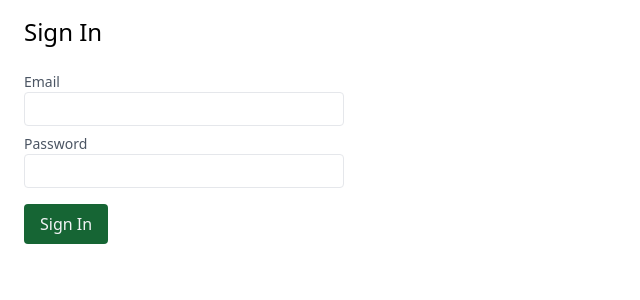
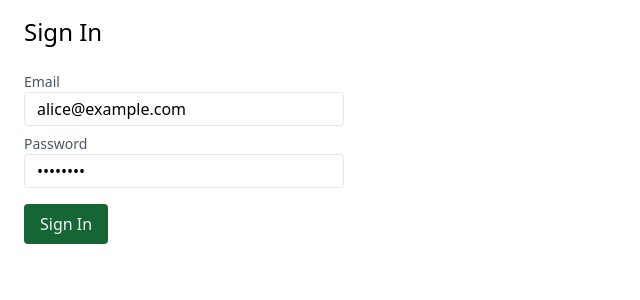
Before and after one commit to tamy-vivas/next-tutorial, a Next.js app in the folder next-shop/: page /sign-in in a window 1280 px wide. Shown: the top 300 px of the page, without its empty margins (0-640 px from the left). Built offline with nearby package versions, Linux system fonts and the light colour scheme.

Commit message:
feat: Sign in API request

```diff
--- a/next-shop/src/lib/api.ts
+++ b/next-shop/src/lib/api.ts
@@ -11,8 +11,8 @@ export class ApiError extends Error {
   }
 }
 
-export const fetchJson = async (url: string): Promise<any> => {
-  const response = await fetch(url);
+export const fetchJson = async (url: string, options: any): Promise<any> => {
+  const response = await fetch(url, options);
   if (!response.ok) {
     throw new ApiError(url, response.status);
   }
--- a/next-shop/src/pages/index-1a.tsx
+++ b/next-shop/src/pages/reder-methods/index-1a.tsx
@@ -1,7 +1,7 @@
 //Option 1: fetch products on the server side (in getStaticProps)
 import Head from 'next/head'
-import Title from '../components/Title';
-import { Product, getProducts } from '../lib/product';
+import Title from '../../components/Title';
+import { Product, getProducts } from '../../lib/product';
 
 
 export const getStaticProps = async () => {
--- a/next-shop/src/pages/sign-in.tsx
+++ b/next-shop/src/pages/sign-in.tsx
@@ -3,15 +3,21 @@ import Input from '../components/Input';
 import Field from '../components/Field';
 import Button from '../components/Button';
 import { FormEventHandler, useState } from 'react';
+import { fetchJson } from '../lib/api';
 
 const SignInPage: React.FC = () => {
 
-    const [email, setEmail] = useState('');
-    const [password, setPassword] = useState('');
+    const [email, setEmail] = useState('alice@example.com');
+    const [password, setPassword] = useState('Alice123');
 
-    const handleSubmit: FormEventHandler<HTMLFormElement> = (event) => {
+    const handleSubmit: FormEventHandler<HTMLFormElement> = async (event) => {
         event.preventDefault();
-        console.log('should submit', { email, password });
+        const response = await fetchJson('http://localhost:1337/auth/local', {
+            method: 'POST',
+            headers: { 'Content-Type': 'application/json' },
+            body: JSON.stringify({ identifier: email, password }),
+        });
+        console.log('should submit', { email, password }, response);
     }
 
     return (
@@ -24,7 +30,8 @@ const SignInPage: React.FC = () => {
                 </Field>
 
                 <Field label="Password">
-                    <Input type="password" required />
+                    <Input type="password" required value={password}
+                        onChange={(event) => setPassword(event.target.value)} />
                 </Field>
 
                 <Button type="submit">
```
Also changed, not shown: next-shop/src/pages/reder-methods/index-1b.tsx (renamed from next-shop/src/pages/index-1b.tsx), next-shop/src/pages/reder-methods/index-1c.tsx (renamed from next-shop/src/pages/index-1c.tsx), next-shop/src/pages/reder-methods/index-2a.tsx (renamed from next-shop/src/pages/index-2a.tsx), next-shop/src/pages/reder-methods/index-2b.tsx (renamed from next-shop/src/pages/index-2b.tsx).
